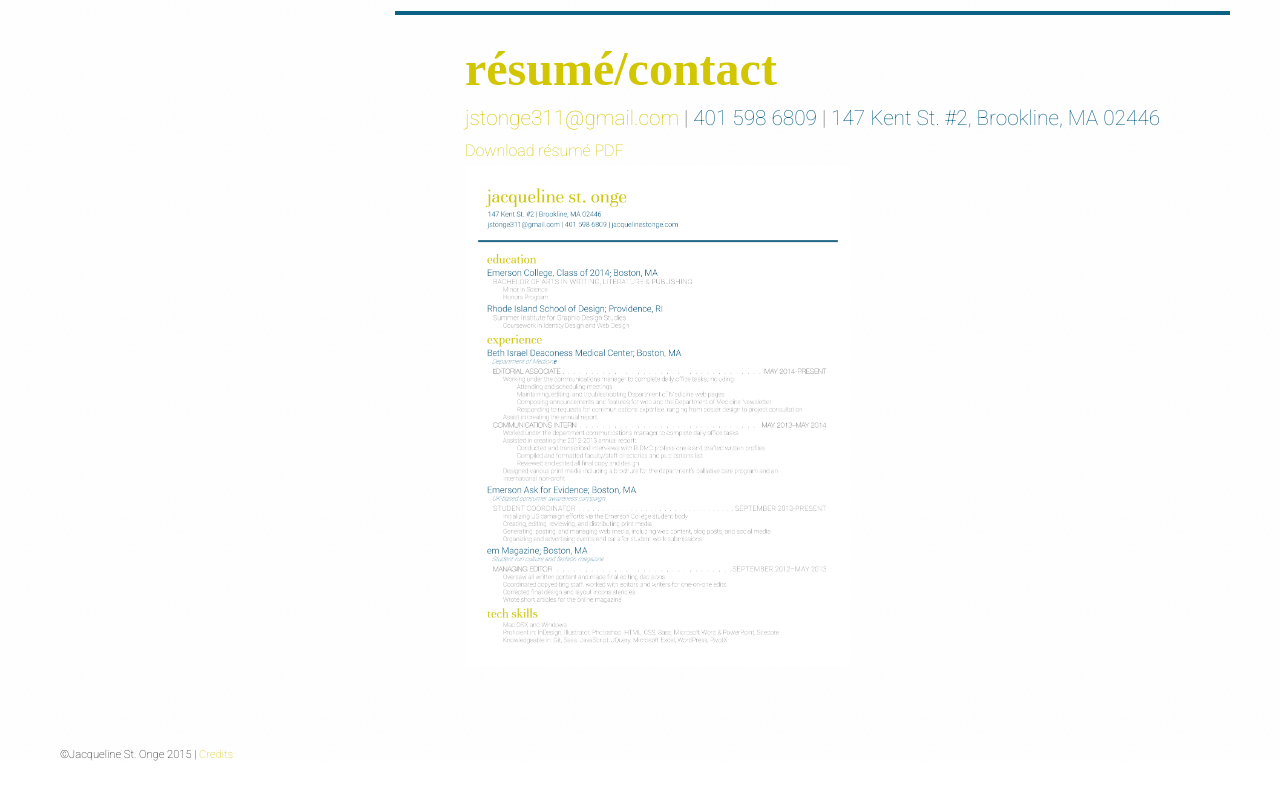
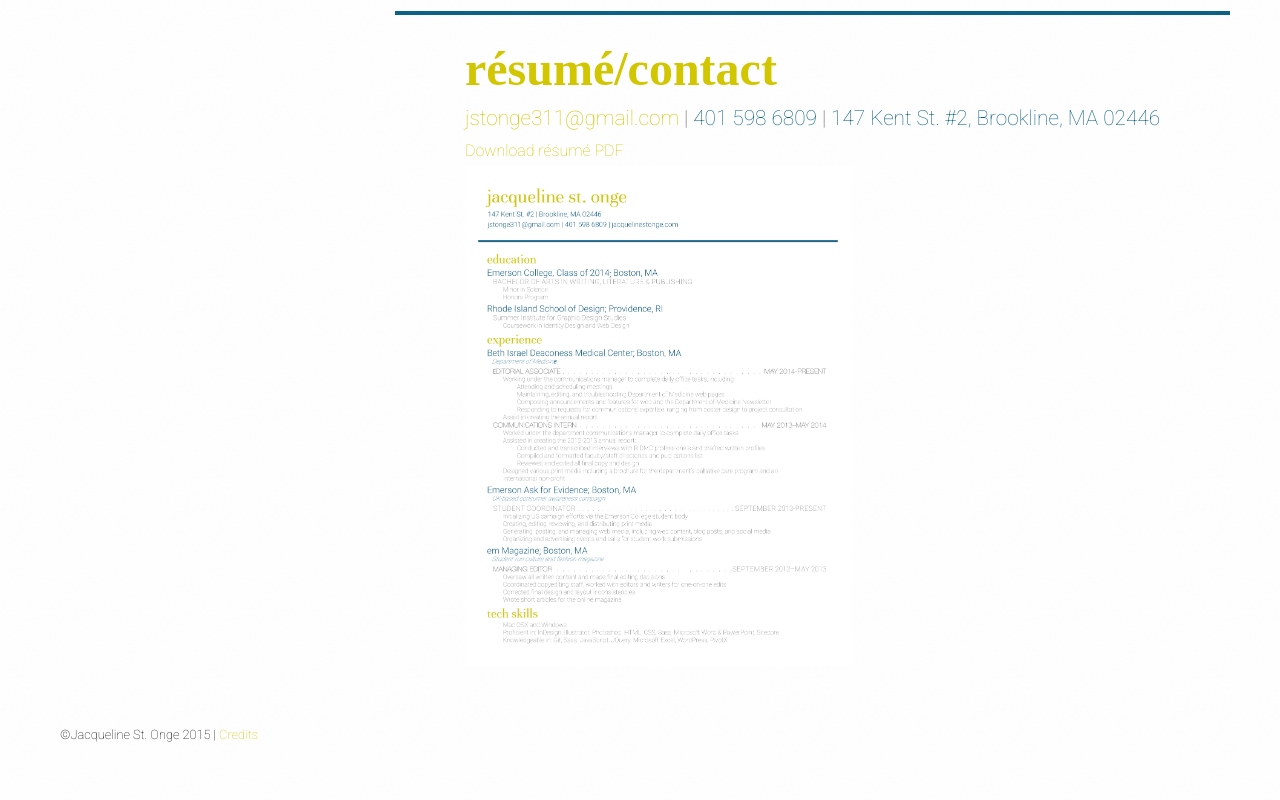
Before and after one commit to jstonge311/jstonge311.github.io, a plain HTML site: page index.html in a window 1280 px wide. Shown: the part 3132-3932 px from the top of the page. Before the commit the page ends 3893 px from the top, so only its background shows below. Drawn offline with nearby package versions, Linux system fonts and the light colour scheme; files whose address does not match are found by name; a web font is replaced by a local one.

Commit message:
spacing/margins--footer

```diff
--- a/sass/main.scss
+++ b/sass/main.scss
@@ -293,8 +293,7 @@ main {
 }
 }
 footer {
-   margin-left: 60px;
-   margin-top: 80px;
+   margin: 60px 0 60px 60px;
    a {
       &:link {
          text-decoration: none;
@@ -311,7 +310,6 @@ footer {
    p{
       font-family: $font-stack2;
       font-weight: 100;
-      font-size: .7rem
-      ;
+      font-size: .8rem;
    }
 }
```
Also changed, not shown: css/main.css.
